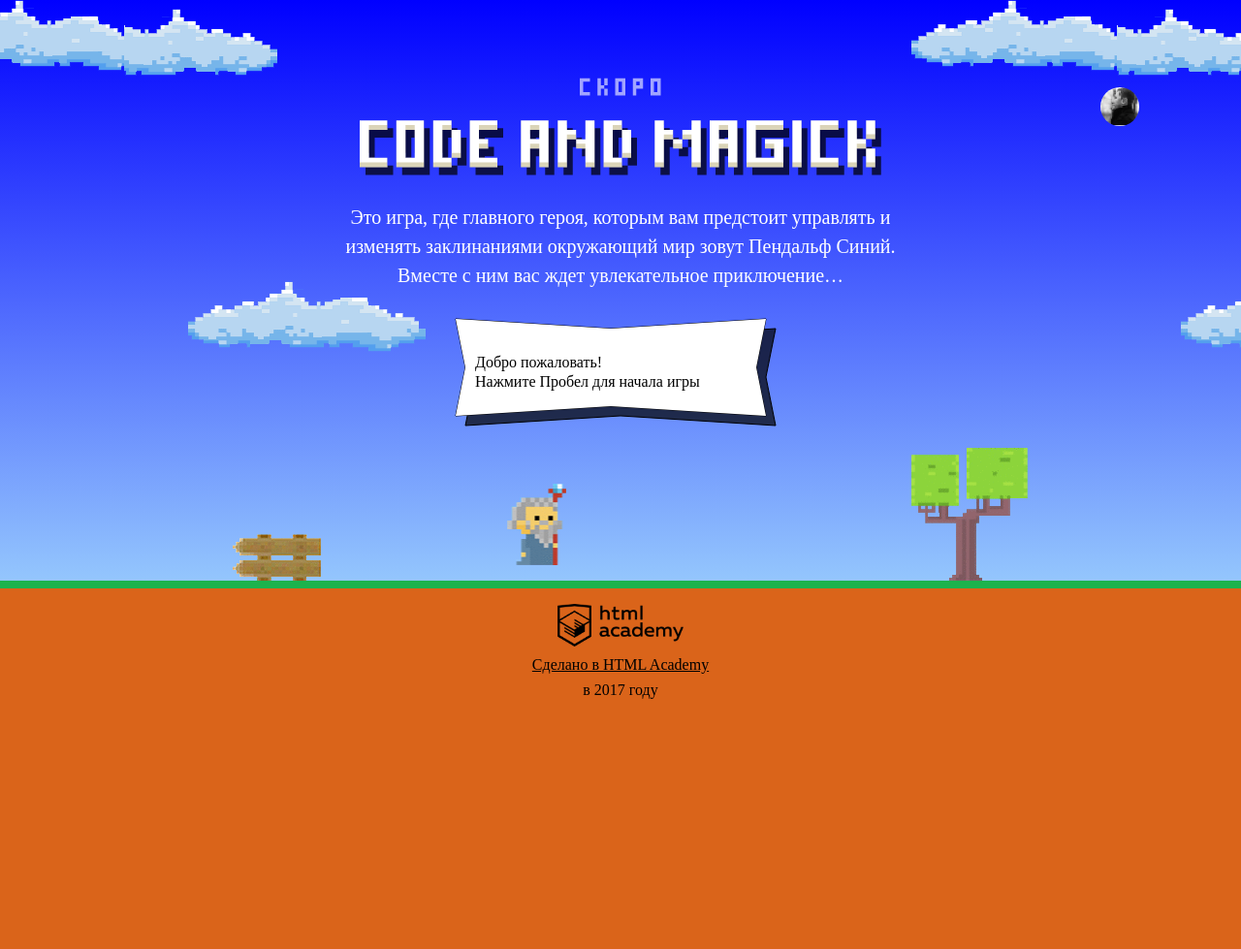
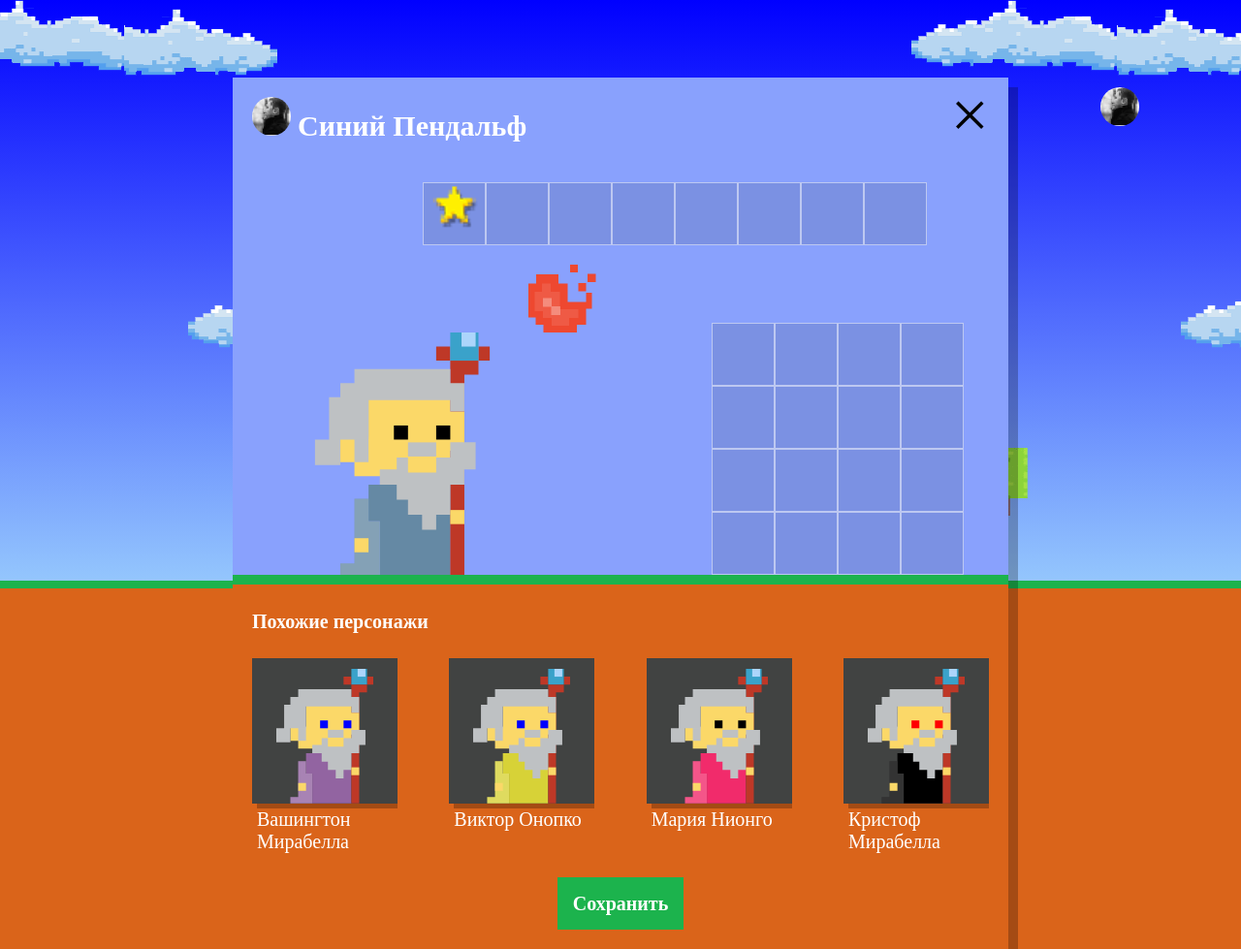
Before and after one commit to AlekseyEgoshin/1099391-code-and-magick-17, a website: page index.html in a window 1280 px wide. Shown: the whole page at 97% size. Before the commit the page ends 800 px from the top, so only its background shows below. Drawn offline with Linux system fonts and the light colour scheme; a web font is replaced by a local one.

Commit message:
3 задание

```diff
--- a/index.html
+++ b/index.html
@@ -184,6 +184,7 @@
 <script src="js/stat.js"></script>
 
 <script src="js/game.js"></script>
+<script src="js/setup.js"></script>
 
 </body>
 </html>
--- /dev/null
+++ b/js/setup.js
@@ -0,0 +1,58 @@
+'use strict';
+
+// Константы
+var QUANTITY_OF_PERSONS = 4;
+
+// Массивы данных
+var FIRST_NAMES = ['Иван', 'Хуан Себастьян', 'Мария', 'Кристоф', 'Виктор', 'Юлия', 'Люпита', 'Вашингтон'];
+var SECOND_NAMES = ['да Мария', 'Верон', 'Мирабелла', 'Вальц', 'Онопко', 'Топольницкая', 'Нионго', 'Ирвинг'];
+var COAT_COLORS = ['rgb(101, 137, 164)', 'rgb(241, 43, 107)', 'rgb(146, 100, 161)', 'rgb(56, 159, 117)', 'rgb(215, 210, 55)', 'rgb(0, 0, 0)'];
+var EYES_COLORS = ['black', 'red', 'blue', 'yellow', 'green'];
+
+// Функция для получения случайного значения
+function getIndex(length) {
+  return Math.floor(Math.random() * length);
+}
+
+// Функция для получения объекта с данными магов
+function getSimilarPerson(names, secondNames, coatColors, eyesColors) {
+  var wizards = [];
+
+  for (var i = 0; i < QUANTITY_OF_PERSONS; i++) {
+    wizards[i] = {};
+    wizards[i].name = names[getIndex(names.length)] + ' ' + secondNames[getIndex(secondNames.length)];
+    wizards[i].coatColor = coatColors[getIndex(coatColors.length)];
+    wizards[i].eyesColor = eyesColors[getIndex(eyesColors.length)];
+  }
+
+  return wizards;
+}
+
+// Функция для отрисовки мага
+function renderWizard(wizard) {
+  var wizardElement = similarWizardTemplate.cloneNode(true);
+
+  wizardElement.querySelector('.wizard-eyes').style.fill = wizard.eyesColor;
+  wizardElement.querySelector('.wizard-coat').style.fill = wizard.coatColor;
+  wizardElement.querySelector('.setup-similar-label').textContent = wizard.name;
+
+  return wizardElement;
+}
+
+var userDialog = document.querySelector('.setup');
+userDialog.classList.remove('hidden');
+
+var similarListElement = userDialog.querySelector('.setup-similar-list');
+var similarWizardTemplate = document.querySelector('#similar-wizard-template').content.querySelector('.setup-similar-item');
+
+// Получаем массив объектов с информацией по магам
+var wizards = getSimilarPerson(FIRST_NAMES, SECOND_NAMES, COAT_COLORS, EYES_COLORS);
+var fragment = document.createDocumentFragment();
+
+for (var i = 0; i < QUANTITY_OF_PERSONS; i++) {
+  fragment.appendChild(renderWizard(wizards[i]));
+}
+
+similarListElement.appendChild(fragment);
+
+userDialog.querySelector('.setup-similar').classList.remove('hidden');
```
